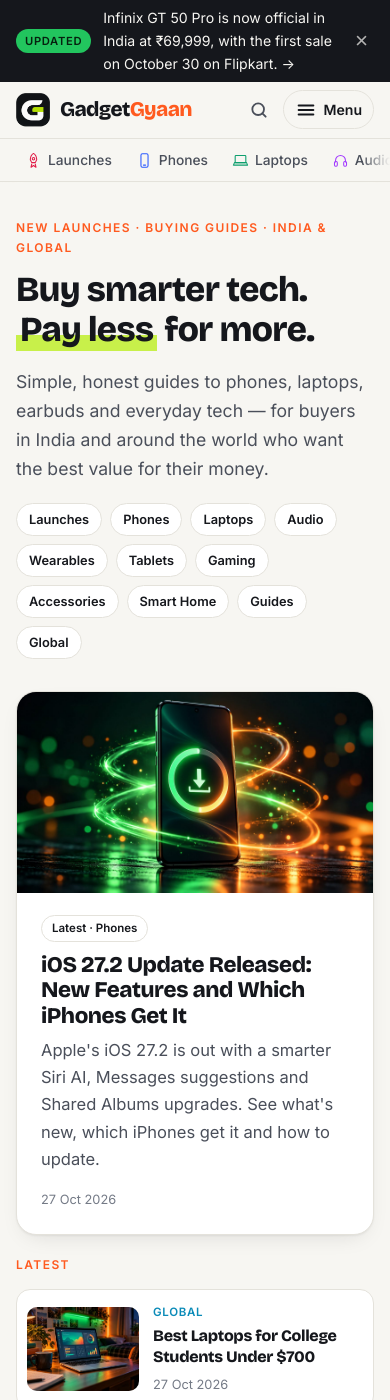
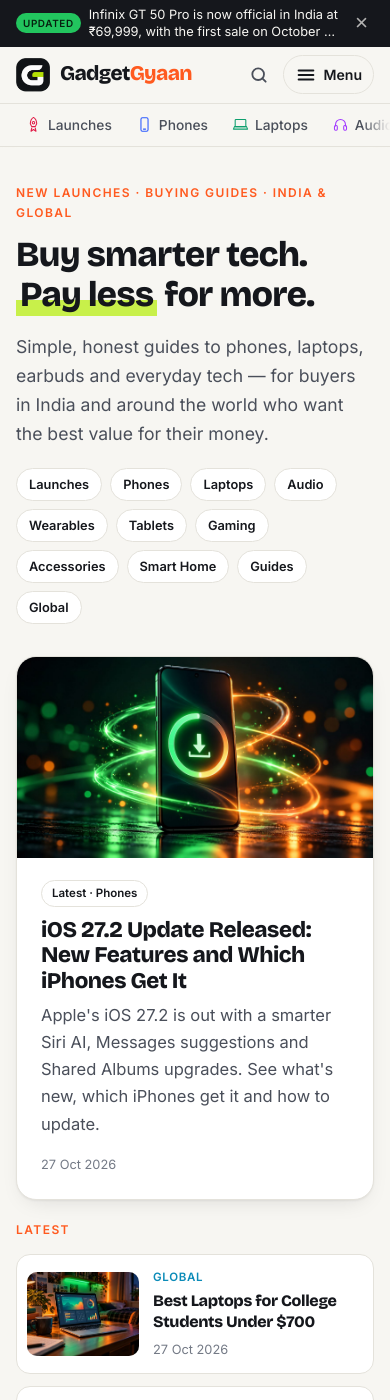
Before and after one commit to kiteksood167/kiteksood167.github.io, a Jekyll site: the page built from index.html, in a window 390 px wide and 1400 px high. Built offline with Jekyll 4.4.1, drawn with Linux system fonts in a browser that asks for light colours.

Commit message:
Mobile: compact update bar (max 2 lines)
Co-Authored-By: Claude Opus 5.5 <noreply@anthropic.com>
Claude-Session: https://claude.ai/code/session_01WQRPmSxMwztgHXfstCGpBN

```diff
--- a/assets/css/style.css
+++ b/assets/css/style.css
@@ -503,3 +503,12 @@ img.logo-mark { display: block; width: 34px; height: 34px; border-radius: 0; bac
   html.mnav-open { overflow: hidden; }
 }
 @media (min-width: 721px) { .mnav { display: none !important; } }
+@media (max-width: 720px) {
+  .update-bar { font-size: .8rem; }
+  .update-bar-inner { gap: 8px; min-height: 38px; }
+  .update-bar-tag { font-size: .62rem; padding: 2px 7px; }
+  .update-bar-items .update-bar-link { display: -webkit-box; -webkit-line-clamp: 2; -webkit-box-orient: vertical; overflow: hidden; white-space: normal; line-height: 1.35; }
+  .update-bar-items .update-bar-link[hidden] { display: none; }
+  .update-bar-count { display: none; }
+  .update-bar-next { width: 24px; height: 24px; }
+}
```
